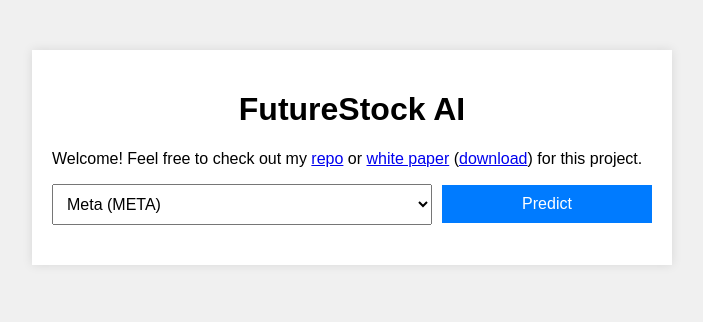
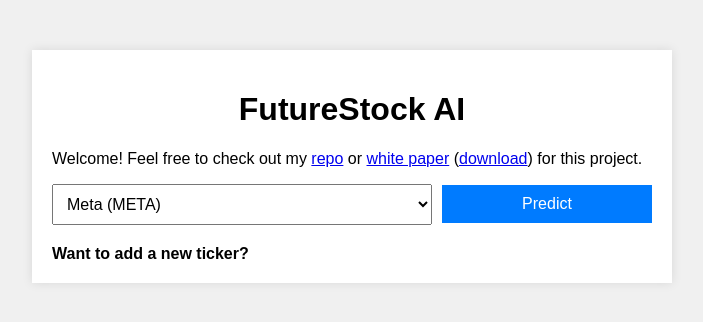
Before and after one commit to wessbl/wbl-aistocks, a Flask app: page / in a window 1280 px wide. Shown: the top 322 px of the page, without its empty margins (288-991 px from the left). Run offline with Flask 3, Linux system fonts and the light colour scheme; parts of the project's set-up code (start-up, migrations or seed data) failed here and were passed over.

Commit message:
Fixed import statements and added new ticker form

```diff
--- a/app.py
+++ b/app.py
@@ -2,6 +2,9 @@ from flask import Flask, render_template, request, jsonify, send_from_directory
 from model.model import Model
 import os
 import time
+
+BASE_DIR = os.path.dirname(os.path.abspath(__file__))
+DB_PATH = os.path.join(BASE_DIR, 'static', 'models', 'model.db')
 
 # Keep some logs B)
 import logging
@@ -90,6 +93,27 @@ def predict():
         msg = 'An unknown error occurred: ' + str(e)
         return jsonify({'result': msg})
 
+@app.route('/add_ticker', methods=['POST'])
+def add_ticker():
+    stock_symbol = request.form.get('requested_stock_symbol', '').strip().upper()
+    if not stock_symbol:
+        return jsonify({'error': 'No stock symbol provided'}), 400
+
+    print(f"Adding ticker: {stock_symbol}")
+    try:
+        # Check if the model already exists
+        if stock_symbol in models:
+            return jsonify({'message': f'Model for {stock_symbol} already exists.'}), 200
+
+        # Create a new model and add it to the models dictionary
+        models[stock_symbol] = Model(stock_symbol)
+        return jsonify({'message': f'Model for {stock_symbol} added successfully.'}), 200
+
+    except Exception as e:
+        return jsonify({'error': str(e)}), 500
+
+
+
 #--- First Boot ---#
 if __name__ == '__main__':
     print('Starting Flask app...')
--- a/model/db_interface.py
+++ b/model/db_interface.py
@@ -1,13 +1,13 @@
 import sqlite3
 import os
-import yf_interface as yfi
+from model.yf_interface import YFInterface as yfi
 from keras.models import load_model
 
 class DBInterface:
     # Path to database
     _base_dir = os.path.dirname(os.path.abspath(__file__))
     _db_path = os.path.join(_base_dir, '../static/models/model.db')
-    _lstm_path = os.path.join(_base_dir, '../static/model/')
+    _lstm_path = os.path.join(_base_dir, '../static/models/')
 
     # Verify path
     if not os.path.exists(_db_path):
--- a/model/lstm_model.py
+++ b/model/lstm_model.py
@@ -1,5 +1,5 @@
 import numpy as np
-import yf_interface as yfi
+from model.yf_interface import YFInterface as yfi
 import logging
 import os
 logging.getLogger('tensorflow').setLevel(logging.ERROR) # Set tf logs to error only
--- a/templates/index.html
+++ b/templates/index.html
@@ -78,6 +78,19 @@
         <div id="predictionResult">
             <!-- Prediction results displayed here when available-->
         </div>
+        <div class="add-stock">
+            <div class="collapsible">Want to add a new ticker?</div>
+            <div class="hidden">
+                <p>Add one here! The model will be trained after next market close.</p>
+                <form id="addStockForm" action="/add_stock" method="post">
+                    <input type="text" name="requested_stock_symbol" placeholder="Enter stock symbol" required>
+                    <button type="submit">Add Stock</button>
+                </form>
+                <div id="add-stock-result">
+                    <!-- Result of adding stock will be displayed here -->
+                </div>
+            </div>
+        </div>
     </div>
     <script>
         document.querySelector('.collapsible').addEventListener('click', function() {
```
Also changed, not shown: model/yf_interface.py (+47 -46 lines).
